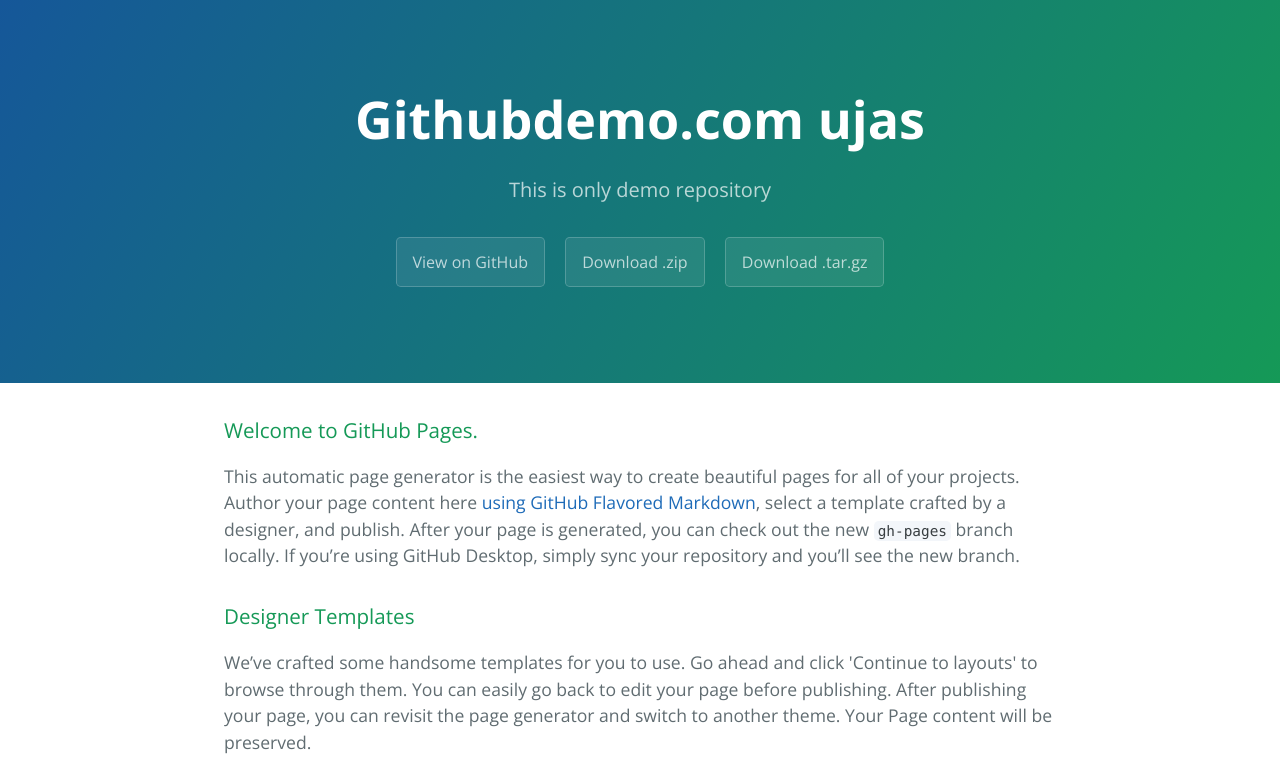
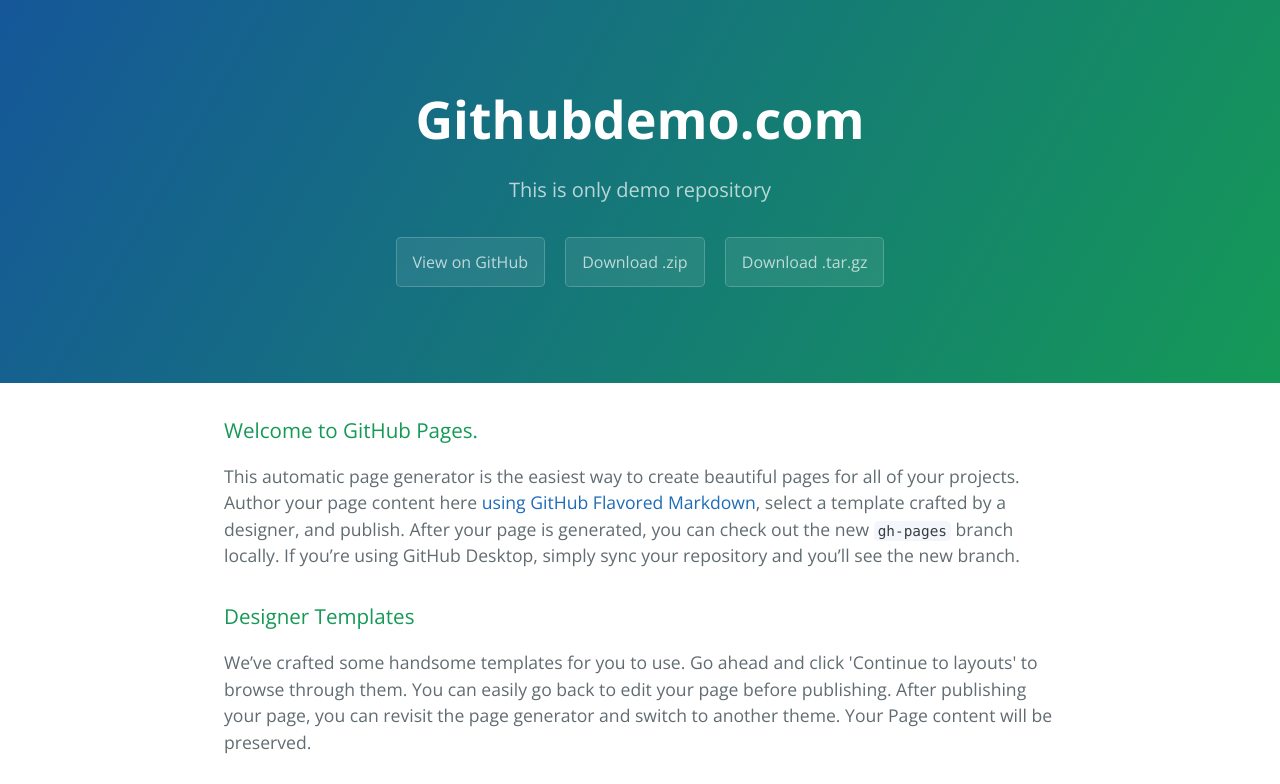
Before and after one commit to ujas123/githubDemo.com, a plain HTML site: page index.html in a window 1280 px wide. Shown: the top 784 px of the page. Drawn offline with nearby package versions, Linux system fonts and the light colour scheme.

Commit message:
Update index.html

```diff
--- a/index.html
+++ b/index.html
@@ -11,7 +11,7 @@
   </head>
   <body>
     <section class="page-header">
-      <h1 class="project-name">Githubdemo.com ujas</h1>
+      <h1 class="project-name">Githubdemo.com</h1>
       <h2 class="project-tagline">This is only demo repository </h2>
       <a href="https://github.com/ujas123/githubDemo.com" class="btn">View on GitHub</a>
       <a href="https://github.com/ujas123/githubDemo.com/zipball/master" class="btn">Download .zip</a>
```
